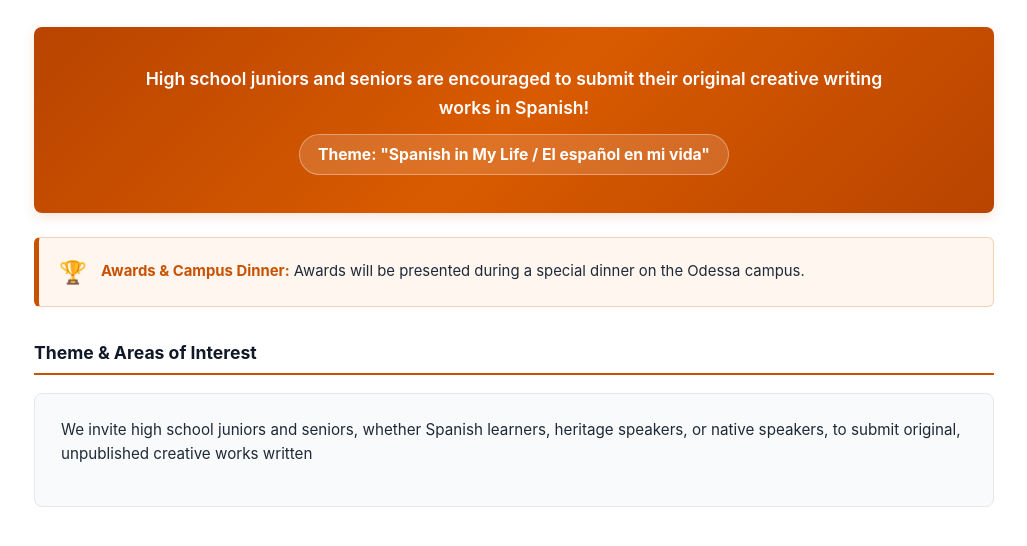
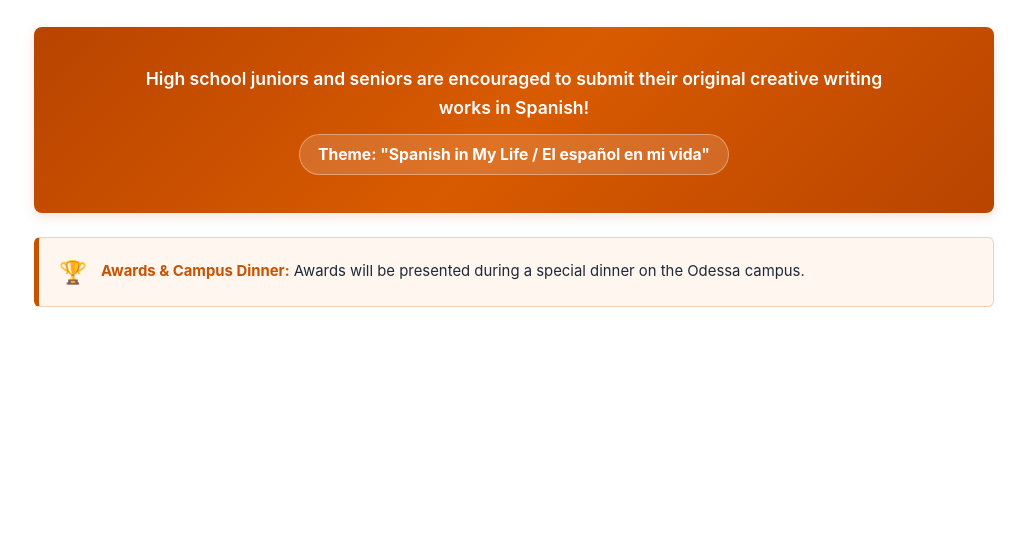
Before and after one commit to UTPB-SpanishCreativeWriting/UTPB-SpanishCreativeWriting.github.io, a plain HTML site: page index.html in a window 1280 px wide. Shown: the part 432-978 px from the top of the page, without its empty margins (126-1153 px from the left). After the commit the page ends 811 px from the top, so only its background shows below. Drawn offline with Linux system fonts and the light colour scheme.

Commit message:
Remove theme section header and intro paragraph
Removed the theme section header and introductory paragraph.

```diff
--- a/index.html
+++ b/index.html
@@ -328,7 +328,4 @@
             </section>
 
             <!-- Tema y Áreas de Interés -->
-            <h2 class="section-title">Theme &amp; Areas of Interest</h2>
-            <section class="theme-section">
-                <p class="theme-intro">
-                    We invite high school juniors and seniors, whether Spanish learners, heritage speakers, or native speakers, to submit original, unpublished creative works written <strong>
+            <h2
```
